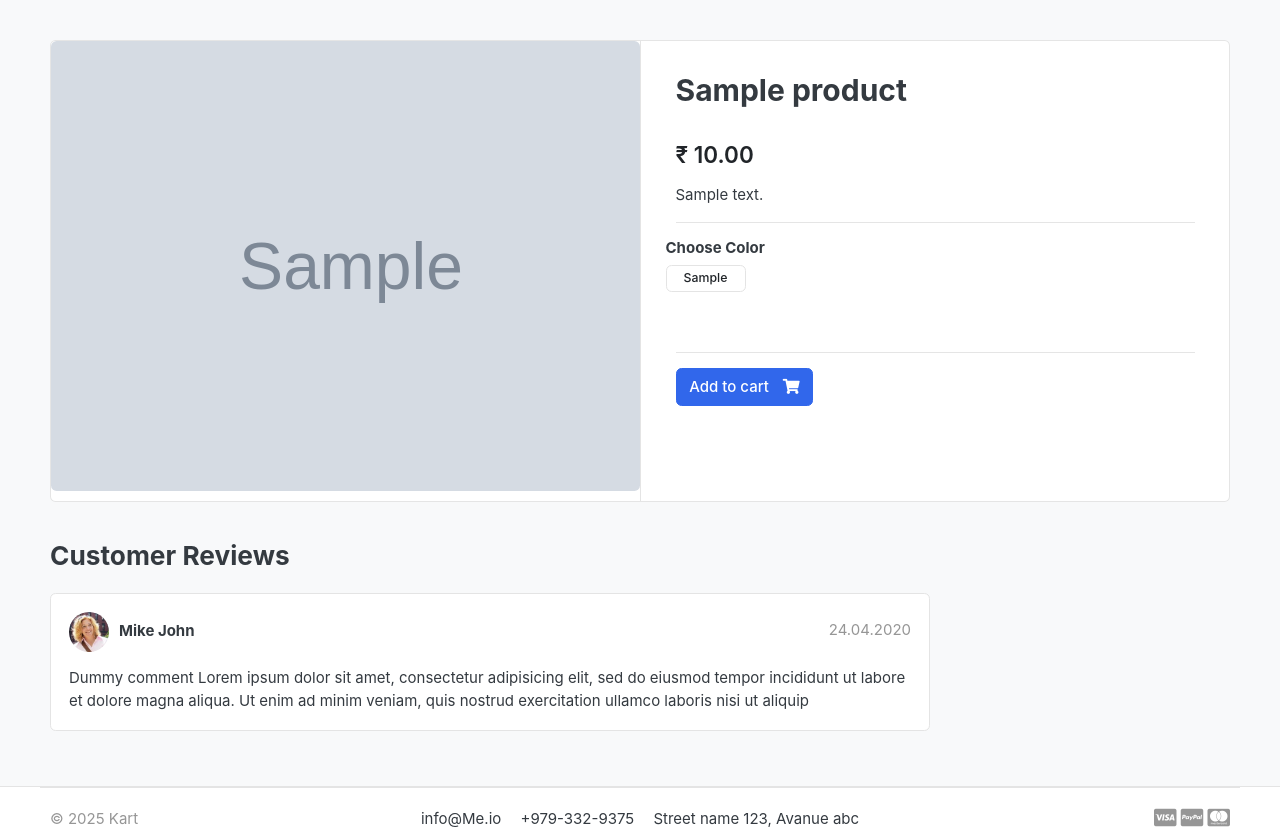
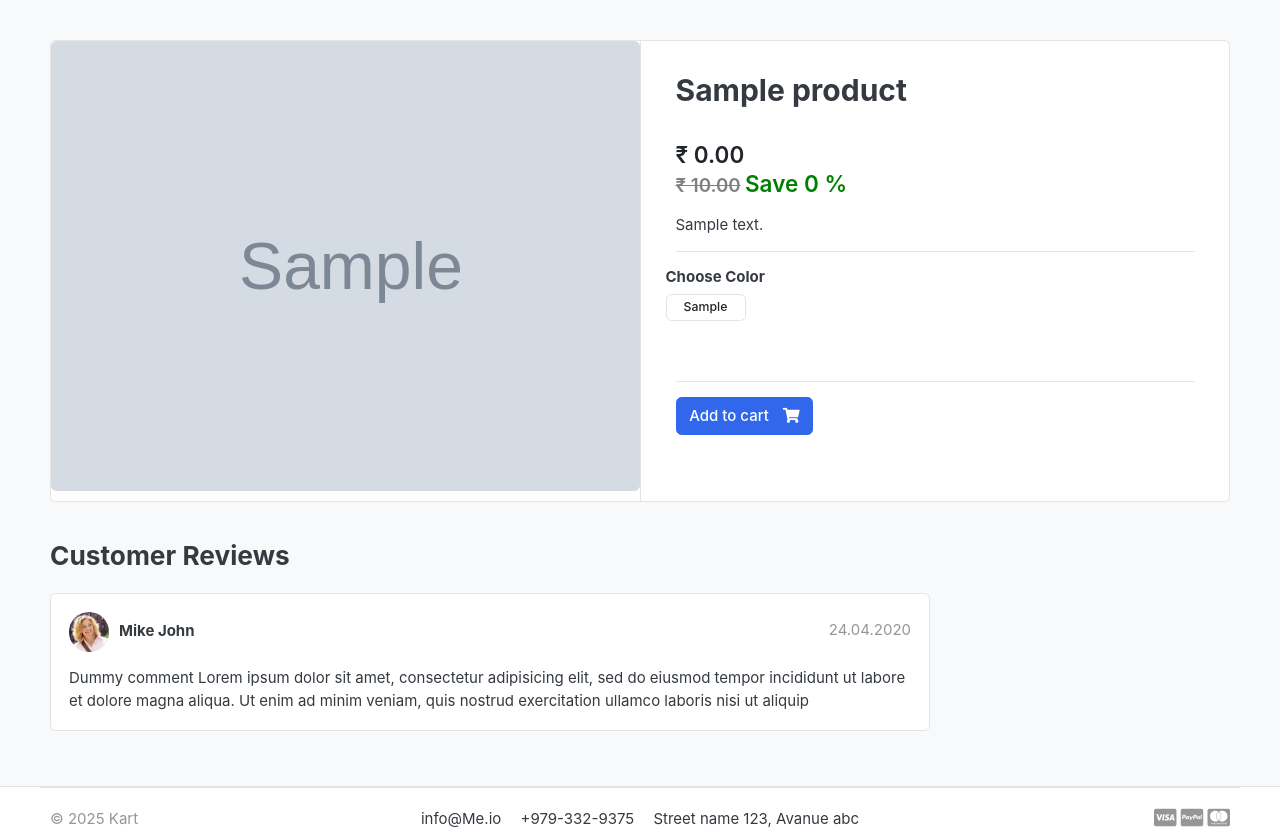
Before and after one commit to Manu-080/Ecommerce-Kart, a Django app: a page that uses templates/product/product_detail.html in a window 1280 px wide. Shown: the part 118-945 px from the top of the page. Run offline with Django 5.2, Linux system fonts and the light colour scheme; tables that the repository leaves empty hold one stand-in row (values such as "Sample post"); grey boxes marked "Sample" are stand-in pictures; some libraries are stand-ins or nearby versions; some web fonts are replaced.

Commit message:
fix : fixed discount price calculation in signals

```diff
--- a/products/signals.py
+++ b/products/signals.py
@@ -7,4 +7,5 @@ from .models import Product
 @receiver(pre_save, sender=Product)
 def update_discount_price(sender, instance, **kwargs): # sender=Prduct , instace is the product object, and other keyword arguments.
     """Automatically calculate and update the discount price before saving."""
-    instance.discount_price = int(instance.price * (Decimal(1) - instance.discount/Decimal(100)))
+    if instance.discount is not None:
+        instance.discount = int(((instance.price - instance.discount_price) / instance.price) * Decimal(100))
--- a/templates/product/product_detail.html
+++ b/templates/product/product_detail.html
@@ -26,7 +26,10 @@
       <h2 class="title">{{product.name}}</h2><br>
 
       <div class="mb-3">
-          <var class="price h4">₹ {{product.price}}</var>
+          <var class="price h4">₹ {{product.discount_price}}.00</var> <br>
+          <del class="price h5 mt-1" style="color:gray;">₹ {{product.price}}</del>
+
+          <span class="price h4" style="color:green;"> Save {{product.discount}} %</span>
       </div>
 
       <p>{{product.description}}</p>
```
